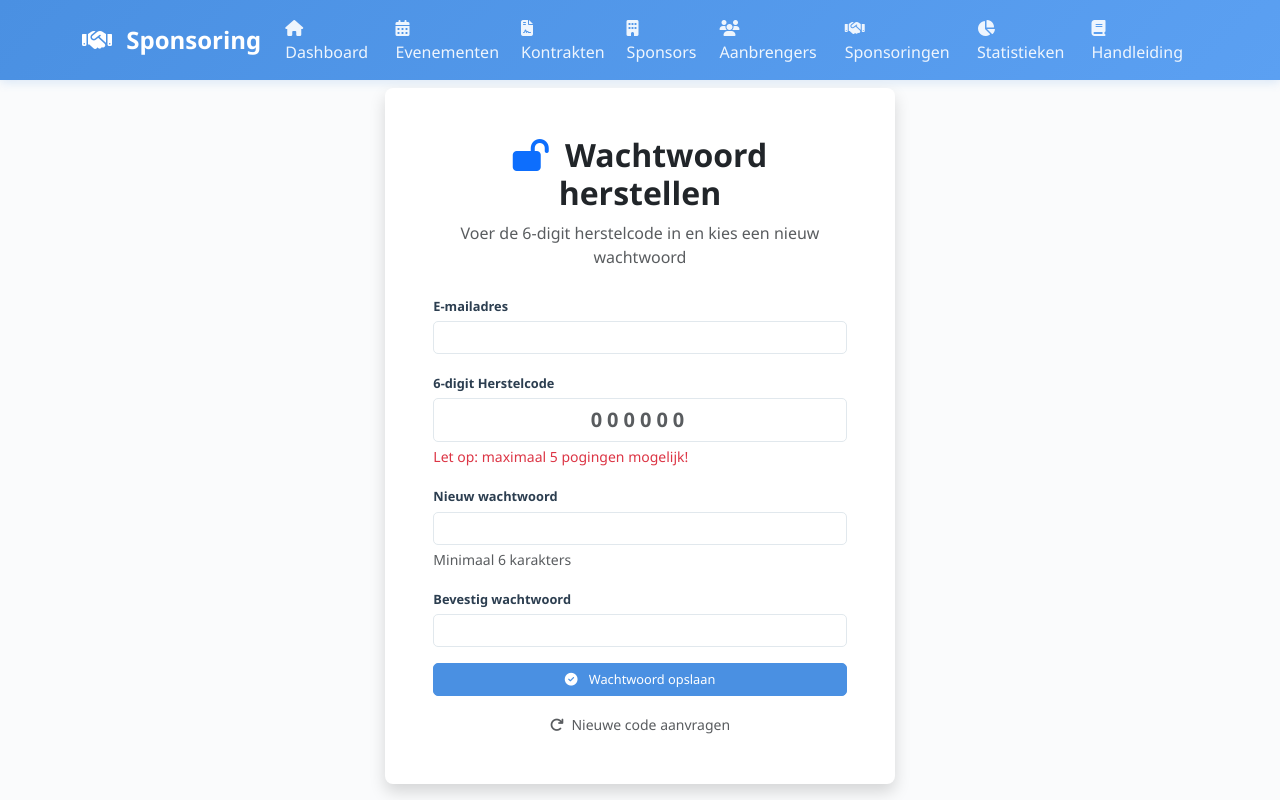
After one commit to mark-vandenbroeck/sponsoring-kampanje, a Flask app: page /reset-password in a window 1280 px wide. The commit adds this page. Run offline with Flask 3, Linux system fonts and the light colour scheme; some libraries are stand-ins or nearby versions.

Commit message:
feat: implement secure 'forgot password' flow with 6-digit code verification, 30 min expiration, and 5 attempts limit

```diff
--- a/app/__init__.py
+++ b/app/__init__.py
@@ -62,8 +62,22 @@ def create_app(config_name='default'):
         # Handle database table creation gracefully in multi-worker environments
         try:
             db.create_all()
+
+            # Ensure password reset columns exist on the gebruiker table (database-agnostic)
+            from sqlalchemy import inspect, text
+            inspector = inspect(db.engine)
+            if 'gebruiker' in inspector.get_table_names():
+                columns = [c['name'] for c in inspector.get_columns('gebruiker')]
+                if 'reset_code' not in columns:
+                    db.session.execute(text("ALTER TABLE gebruiker ADD COLUMN reset_code VARCHAR(6)"))
+                if 'reset_code_verloopt' not in columns:
+                    db.session.execute(text("ALTER TABLE gebruiker ADD COLUMN reset_code_verloopt TIMESTAMP"))
+                if 'reset_code_pogingen' not in columns:
+                    db.session.execute(text("ALTER TABLE gebruiker ADD COLUMN reset_code_pogingen INTEGER DEFAULT 0"))
+                db.session.commit()
         except Exception as e:
-            app.logger.warning(f"Database table creation check encountered an error (likely due to concurrent worker startup): {e}")
+            db.session.rollback()
+            app.logger.warning(f"Database table creation check or reset columns check encountered an error: {e}")
 
         # Ensure default admin user exists, handling potential concurrent inserts
         try:
--- a/app/models/gebruiker.py
+++ b/app/models/gebruiker.py
@@ -9,6 +9,11 @@ class Gebruiker(db.Model):
     eerste_aanmelding = db.Column(db.DateTime, default=datetime.utcnow)
     laatste_activiteit = db.Column(db.DateTime, default=datetime.utcnow)
     rol = db.Column(db.String(20), nullable=False, default='lezer')  # beheerder, gebruiker, lezer
+
+    # Password reset fields
+    reset_code = db.Column(db.String(6), nullable=True)
+    reset_code_verloopt = db.Column(db.DateTime, nullable=True)
+    reset_code_pogingen = db.Column(db.Integer, default=0)
 
     def set_password(self, password):
         self.password_hash = generate_password_hash(password)
--- a/app/routes/auth.py
+++ b/app/routes/auth.py
@@ -1,4 +1,4 @@
-from datetime import datetime
+from datetime import datetime, timedelta
 from flask import Blueprint, render_template, request, redirect, url_for, flash, session
 from app.models import db, Gebruiker, Evenement, Sponsoring, Sponsor, Bestuurslid
 from app.utils import login_required
@@ -178,3 +178,120 @@ def backup_database():
         flash(f'Fout bij maken backup: {str(e)}', 'error')
 
     return redirect(url_for('auth.dashboard'))
+
+@auth_bp.route('/forgot-password', methods=['GET', 'POST'])
+@limiter.limit("5 per minute")
+def forgot_password():
+    if request.method == 'POST':
+        email = request.form.get('email', '').strip()
+        user = Gebruiker.query.filter_by(email=email).first()
+
+        # Security best practice: don't reveal if the user email exists or not
+        flash('Indien het e-mailadres bekend is, is er een herstelcode naar verzonden.', 'info')
+
+        if user:
+            import random
+            # Generate 6-digit code
+            code = f"{random.randint(100000, 999999)}"
+            user.reset_code = code
+            user.reset_code_verloopt = datetime.utcnow() + timedelta(minutes=30)
+            user.reset_code_pogingen = 0
+            db.session.commit()
+
+            # Send email
+            try:
+                from app.utils.email import send_email
+                subject = "Herstelcode voor je wachtwoord - Sponsoring De Kampanje"
+                html_content = f"""
+                <h3>Beste gebruiker,</h3>
+                <p>Er is een verzoek ingediend om het wachtwoord van je account te herstellen.</p>
+                <p>Gebruik de volgende 6-digit herstelcode om je wachtwoord opnieuw in te stellen:</p>
+                <h2 style="letter-spacing: 5px; font-size: 24px; color: #0d6efd;">{code}</h2>
+                <p>De code is <strong>30 minuten</strong> geldig. Je hebt maximaal <strong>5 pogingen</strong>.</p>
+                <p>Klik op de onderstaande link of ga naar de herstelpagina in de app om de code in te voeren:</p>
+                <p><a href="{request.url_root}reset-password?email={email}">{request.url_root}reset-password?email={email}</a></p>
+                <p>Als je dit verzoek niet hebt gedaan, kun je deze e-mail veilig negeren. Je wachtwoord blijft dan ongewijzigd.</p>
+                <br>
+                <p>Met vriendelijke groet,<br>
+                Sponsoring De Kampanje</p>
+                """
+                send_email(email, subject, html_content)
+            except Exception as e:
+                # Log error
+                from flask import current_app
+                current_app.logger.error(f"Fout bij verzenden herstelcode e-mail: {e}")
+
+        return redirect(url_for('auth.reset_password', email=email))
+
+    return render_template('forgot_password.html')
+
+@auth_bp.route('/reset-password', methods=['GET', 'POST'])
+@limiter.limit("5 per minute")
+def reset_password():
+    email = request.args.get('email', '') or request.form.get('email', '')
+    email = email.strip()
+
+    if request.method == 'POST':
+        code = request.form.get('code', '').strip()
+        new_password = request.form.get('new_password', '')
+        confirm_password = request.form.get('confirm_password', '')
+
+        user = Gebruiker.query.filter_by(email=email).first()
+
+        if not user:
+            flash('Ongeldig e-mailadres.', 'error')
+            return redirect(url_for('auth.forgot_password'))
+
+        if not user.reset_code:
+            flash('Geen actieve herstelcode gevonden voor dit e-mailadres. Vraag een nieuwe code aan.', 'error')
+            return redirect(url_for('auth.forgot_password'))
+
+        # Check if expired (30 minutes)
+        if datetime.utcnow() > user.reset_code_verloopt:
+            user.reset_code = None
+            user.reset_code_verloopt = None
+            user.reset_code_pogingen = 0
+            db.session.commit()
+            flash('De herstelcode is verlopen (maximaal 30 minuten geldig). Vraag een nieuwe code aan.', 'error')
+            return redirect(url_for('auth.forgot_password'))
+
+        # Increment attempt counter
+        user.reset_code_pogingen += 1
+        db.session.commit()
+
+        # Check if attempts exceeded (max 5 pogingen)
+        if user.reset_code_pogingen > 5:
+            user.reset_code = None
+            user.reset_code_verloopt = None
+            user.reset_code_pogingen = 0
+            db.session.commit()
+            flash('Te veel mislukte pogingen. De code is ongeldig gemaakt. Vraag een nieuwe code aan.', 'error')
+            return redirect(url_for('auth.forgot_password'))
+
+        # Check if code matches
+        if code != user.reset_code:
+            remaining = 5 - user.reset_code_pogingen
+            flash(f'Ongeldige herstelcode. Je hebt nog {remaining} poging(en) over.', 'error')
+            return render_template('reset_password.html', email=email)
+
+        # Validate password length
+        if len(new_password) < 6:
+            flash('Wachtwoord moet minimaal 6 karakters lang zijn.', 'error')
+            return render_template('reset_password.html', email=email)
+
+        # Validate password confirmation
+        if new_password != confirm_password:
+            flash('Wachtwoorden komen niet overeen.', 'error')
+            return render_template('reset_password.html', email=email)
+
+        # If code matches and validation passes, reset password
+        user.set_password(new_password)
+        user.reset_code = None
+        user.reset_code_verloopt = None
+        user.reset_code_pogingen = 0
+        db.session.commit()
+
+        flash('Je wachtwoord is succesvol hersteld. Je kunt nu inloggen met je nieuwe wachtwoord.', 'success')
+        return redirect(url_for('auth.login'))
+
+    return render_template('reset_password.html', email=email)
--- /dev/null
+++ b/templates/reset_password.html
@@ -0,0 +1,63 @@
+{% extends "base.html" %}
+
+{% block title %}Wachtwoord herstellen - Sponsoring De Kampanje{% endblock %}
+
+{% block content %}
+<div class="row justify-content-center align-items-center" style="min-height: 80vh;">
+    <div class="col-md-5">
+        <div class="card shadow">
+            <div class="card-body p-5">
+                <div class="text-center mb-4">
+                    <h2 class="fw-bold">
+                        <i class="fas fa-lock-open text-primary me-2"></i>
+                        Wachtwoord herstellen
+                    </h2>
+                    <p class="text-muted">Voer de 6-digit herstelcode in en kies een nieuw wachtwoord</p>
+                </div>
+
+                <form method="POST">
+                    <input type="hidden" name="csrf_token" value="{{ csrf_token() }}"/>
+
+                    <div class="mb-3">
+                        <label for="email" class="form-label">E-mailadres</label>
+                        <input type="email" class="form-control" id="email" name="email" value="{{ email }}" required readonly>
+                    </div>
+
+                    <div class="mb-3">
+                        <label for="code" class="form-label">6-digit Herstelcode</label>
+                        <input type="text" class="form-control text-center fw-bold" id="code" name="code" required
+                               maxlength="6" placeholder="000000" style="letter-spacing: 5px; font-size: 1.25rem;">
+                        <div class="form-text text-danger">
+                            Let op: maximaal 5 pogingen mogelijk!
+                        </div>
+                    </div>
+
+                    <div class="mb-3">
+                        <label for="new_password" class="form-label">Nieuw wachtwoord</label>
+                        <input type="password" class="form-control" id="new_password" name="new_password" required minlength="6">
+                        <div class="form-text">Minimaal 6 karakters</div>
+                    </div>
+
+                    <div class="mb-3">
+                        <label for="confirm_password" class="form-label">Bevestig wachtwoord</label>
+                        <input type="password" class="form-control" id="confirm_password" name="confirm_password" required minlength="6">
+                    </div>
+
+                    <div class="d-grid mb-3">
+                        <button type="submit" class="btn btn-primary">
+                            <i class="fas fa-check-circle me-2"></i>
+                            Wachtwoord opslaan
+                        </button>
+                    </div>
+
+                    <div class="text-center">
+                        <a href="{{ url_for('auth.forgot_password') }}" class="text-decoration-none small text-muted">
+                            <i class="fas fa-redo me-1"></i> Nieuwe code aanvragen
+                        </a>
+                    </div>
+                </form>
+            </div>
+        </div>
+    </div>
+</div>
+{% endblock %}
```
Also changed, not shown: templates/forgot_password.html (added, +46 -0 lines), templates/login.html (+7 -1 lines), tests/test_routes.py (+63 -0 lines).
